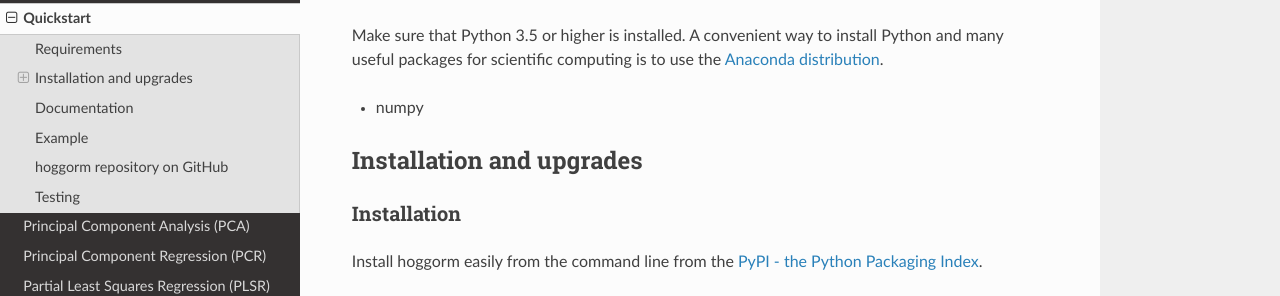
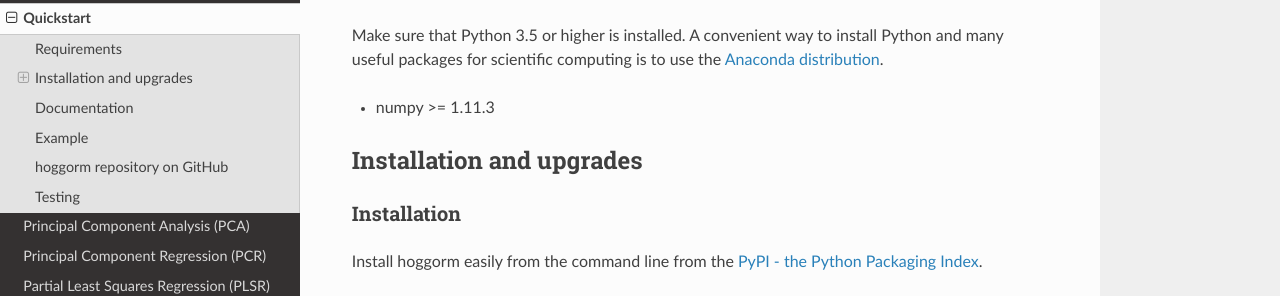
Before and after one commit to olivertomic/hoggorm, a Sphinx documentation site: the page built from docs/quickstart.rst, in a window 1280 px wide and 900 px high, scrolled down 469 px. Shown: the part 160-456 px from the top of the window. Built offline with Sphinx 7.4.7 and the Read the Docs theme 2.0.0, drawn with Linux system fonts in a browser that asks for light colours.

Commit message:
Update quickstart.rst

```diff
--- a/docs/quickstart.rst
+++ b/docs/quickstart.rst
@@ -26,7 +26,7 @@ Make sure that Python 3.5 or higher is installed. A convenient way to install Py
 
 .. _Anaconda distribution: https://www.anaconda.com/download/
 
-- numpy
+- numpy >= 1.11.3
 
 
 Installation and upgrades
```
